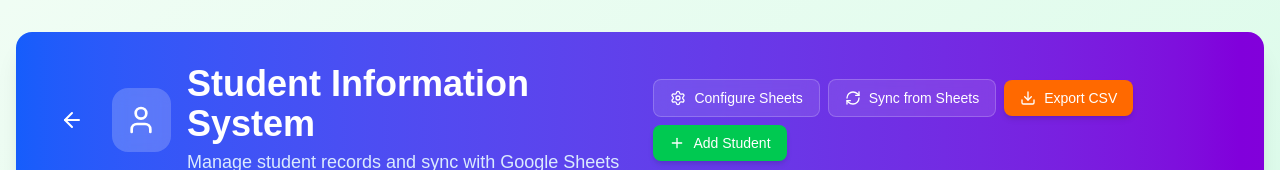
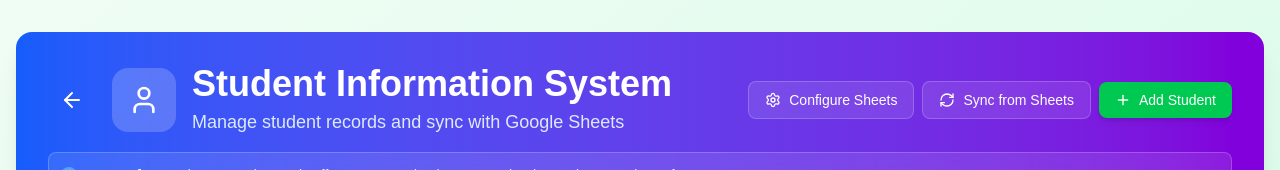
Before and after one commit to rose1408/school-management-system, a Next.js app: page /students in a window 1280 px wide. Shown: the top 170 px of the page. Built offline with nearby package versions, Linux system fonts and the light colour scheme; no server answers; the database is empty.

Commit message:
MAJOR FIX: Complete student field mapping, fix update functionality, add debug logging, remove CSV export

```diff
--- a/src/app/api/students/google-sheets/route.ts
+++ b/src/app/api/students/google-sheets/route.ts
@@ -39,13 +39,14 @@ export async function GET(request: Request) {
       }
 
       const csvData = await response.text();
-      console.log('Raw CSV data preview:', csvData.substring(0, 200));
+      console.log('Raw CSV data preview:', csvData.substring(0, 400));
 
       // Parse CSV data
       const lines = csvData.split('\n');
       const headers = lines[0].split(',').map(header => header.replace(/"/g, '').trim());
 
       console.log('Headers found:', headers);
+      console.log('Number of columns:', headers.length);
       console.log('Processing', lines.length - 1, 'data rows');
 
       const students = [];
@@ -53,6 +54,8 @@ export async function GET(request: Request) {
       for (let i = 1; i < lines.length; i++) {
         if (lines[i].trim()) {
           const values = parseCSVLine(lines[i]);
+
+          console.log(`Row ${i} parsed values (${values.length} columns):`, values);
 
           // Column mapping for ENROLLMENT sheet (FIXED MAPPING):
           // 0: Timestamp
@@ -81,6 +84,15 @@ export async function GET(request: Request) {
             referralSource = '',
             referralDetails = ''
           ] = values;
+
+          console.log(`Row ${i} extracted data:`, {
+            fullName,
+            dateOfBirth,
+            age,
+            emergencyContact,
+            emailAddress,
+            contactNumber
+          });
 
           // Skip empty rows
           if (!fullName.trim() && !studentId.trim()) continue;
@@ -136,6 +148,14 @@ export async function GET(request: Request) {
             status: studentStatus
           };
 
+          console.log('Final student object for', student.firstName, student.lastName, ':', {
+            email: student.email,
+            phone: student.phone,
+            dateOfBirth: student.dateOfBirth,
+            age: student.age,
+            parentName: student.parentName
+          });
+
           console.log('Processed student:', student.firstName, student.lastName, 'Status:', student.status);
 
           // Only add students with at least a name
--- a/src/app/api/students/route.ts
+++ b/src/app/api/students/route.ts
@@ -23,8 +23,14 @@ export async function POST(request: Request) {
         firstName: data.firstName,
         lastName: data.lastName,
         email: data.email,
+        phone: data.phone || '',
+        dateOfBirth: data.dateOfBirth || '',
         age: data.age || '',
+        address: data.address || '',
+        parentName: data.parentName || '',
+        parentPhone: data.parentPhone || '',
         enrollmentDate: data.enrollmentDate,
+        studentId: data.studentId || '',
         status: data.status || 'active'
       }
     });
@@ -55,8 +61,14 @@ export async function PUT(request: Request) {
         firstName: data.firstName,
         lastName: data.lastName,
         email: data.email,
+        phone: data.phone || '',
+        dateOfBirth: data.dateOfBirth || '',
         age: data.age || '',
+        address: data.address || '',
+        parentName: data.parentName || '',
+        parentPhone: data.parentPhone || '',
         enrollmentDate: data.enrollmentDate,
+        studentId: data.studentId || '',
         status: data.status || 'active'
       }
     });
--- a/src/app/students/page.tsx
+++ b/src/app/students/page.tsx
@@ -2,7 +2,7 @@
 
 import { useState, useEffect, useMemo, useCallback } from "react";
 import Link from "next/link";
-import { ArrowLeft, Plus, Edit, Trash2, User, Mail, Phone, Calendar, MapPin, BookOpen, Download, RefreshCw, Settings } from "lucide-react";
+import { ArrowLeft, Plus, Edit, Trash2, User, Mail, Phone, Calendar, MapPin, BookOpen, RefreshCw, Settings } from "lucide-react";
 import { useRealtimeStudents } from "@/hooks/useRealtimeStudents";
 import { Student } from "@/lib/db";
 
@@ -340,30 +340,6 @@ export default function StudentsPage() {
     setIsGoogleSheetsModalOpen(false);
   };
 
-  const exportToCSV = () => {
-    const headers = [
-      'First Name', 'Last Name', 'Email', 'Phone', 'Date of Birth',
-      'Age', 'Address', 'Emergency Contact', 'Contact Number', 'Enrollment Date', 'Student ID', 'Status'
-    ];
-
-    const csvContent = [
-      headers.join(','),
-      ...students.map(student => [
-        student.firstName, student.lastName, student.email, student.phone,
-        student.dateOfBirth, student.age, student.address, student.parentName,
-        student.parentPhone, student.enrollmentDate, student.studentId, student.status
-      ].map(field => `"${field}"`).join(','))
-    ].join('\n');
-
-    const blob = new Blob([csvContent], { type: 'text/csv' });
-    const url = window.URL.createObjectURL(blob);
-    const link = document.createElement('a');
-    link.href = url;
-    link.download = `students-${new Date().toISOString().split('T')[0]}.csv`;
-    link.click();
-    window.URL.revokeObjectURL(url);
-  };
-
   return (
     <div className="min-h-screen bg-gradient-to-br from-green-50 to-emerald-100">
       <div className="container mx-auto px-4 py-8">
@@ -408,13 +384,6 @@ export default function StudentsPage() {
                   <RefreshCw className="h-4 w-4" />
                 )}
                 {isLoading ? 'Syncing...' : 'Sync from Sheets'}
-              </button>
-              <button
-                onClick={exportToCSV}
-                className="flex items-center gap-2 bg-orange-500 hover:bg-orange-600 text-white px-4 py-2 rounded-lg transition-all duration-200 shadow-md hover:shadow-lg text-sm"
-              >
-                <Download className="h-4 w-4" />
-                Export CSV
               </button>
               <button
                 onClick={handleAddStudent}
```
